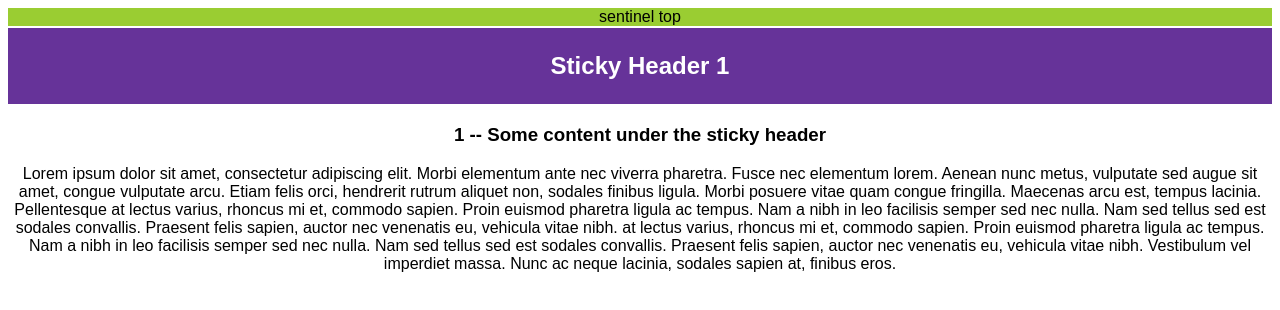
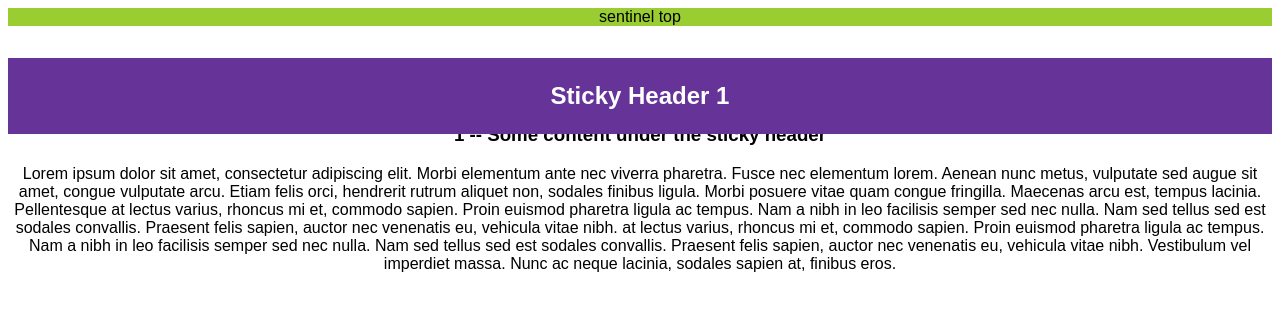
Before and after one commit to dance2die/demo.typescript.sticky, a React (Create React App) app: page / in a window 1280 px wide. Shown: the top 310 px of the page. Built offline with nearby package versions, Linux system fonts and the light colour scheme.

Commit message:
Breaking - adding custom classname for sticky component fails

```diff
--- a/src/Sticky/index.tsx
+++ b/src/Sticky/index.tsx
@@ -21,11 +21,17 @@ const noop = () => {};
 export interface StickyProps {
   // https://github.com/typescript-cheatsheets/react-typescript-cheatsheet/blob/master/README.md#useful-react-prop-type-examples
   children: ReactNode;
+  className: string;
   as: ComponentPropsWithRef<any>;
 }
 
 // const Sticky = React.FC<StickyProps> = ({ children, as = "div", ...rest }) => {
-function Sticky({ children, as = "div", ...rest }: StickyProps) {
+function Sticky({
+  children,
+  as = "div",
+  className = "",
+  ...rest
+}: StickyProps) {
   const { topSentinelRef, bottomSentinelRef } = useContext(
     StickySectionContext
   );
@@ -40,7 +46,11 @@ function Sticky({ children, as = "div", ...rest }: StickyProps) {
   const Component = as;
 
   return (
-    <Component ref={addStickyRef} {...rest} className={styles.sticky}>
+    <Component
+      ref={addStickyRef}
+      className={styles.sticky + className === "" ? "" : ` ${className}`}
+      {...rest}
+    >
       {children}
     </Component>
   );
--- a/src/index.tsx
+++ b/src/index.tsx
@@ -44,7 +44,7 @@ function App() {
         onUnstuck={handleUnstuck}
         onChange={handleChange}
       >
-        <Sticky id={key} as="h1">
+        <Sticky id={key} as="h1" className="sticky">
           Sticky Header {key}
         </Sticky>
         <h3>{key} -- Some content under the sticky header</h3>
--- a/src/styles.css
+++ b/src/styles.css
@@ -2,3 +2,11 @@
   font-family: sans-serif;
   text-align: center;
 }
+
+.sticky {
+  position: sticky;
+  top: 50px;
+  padding: 1.5rem;
+  background-color: rebeccapurple;
+  color: white;
+}
```
